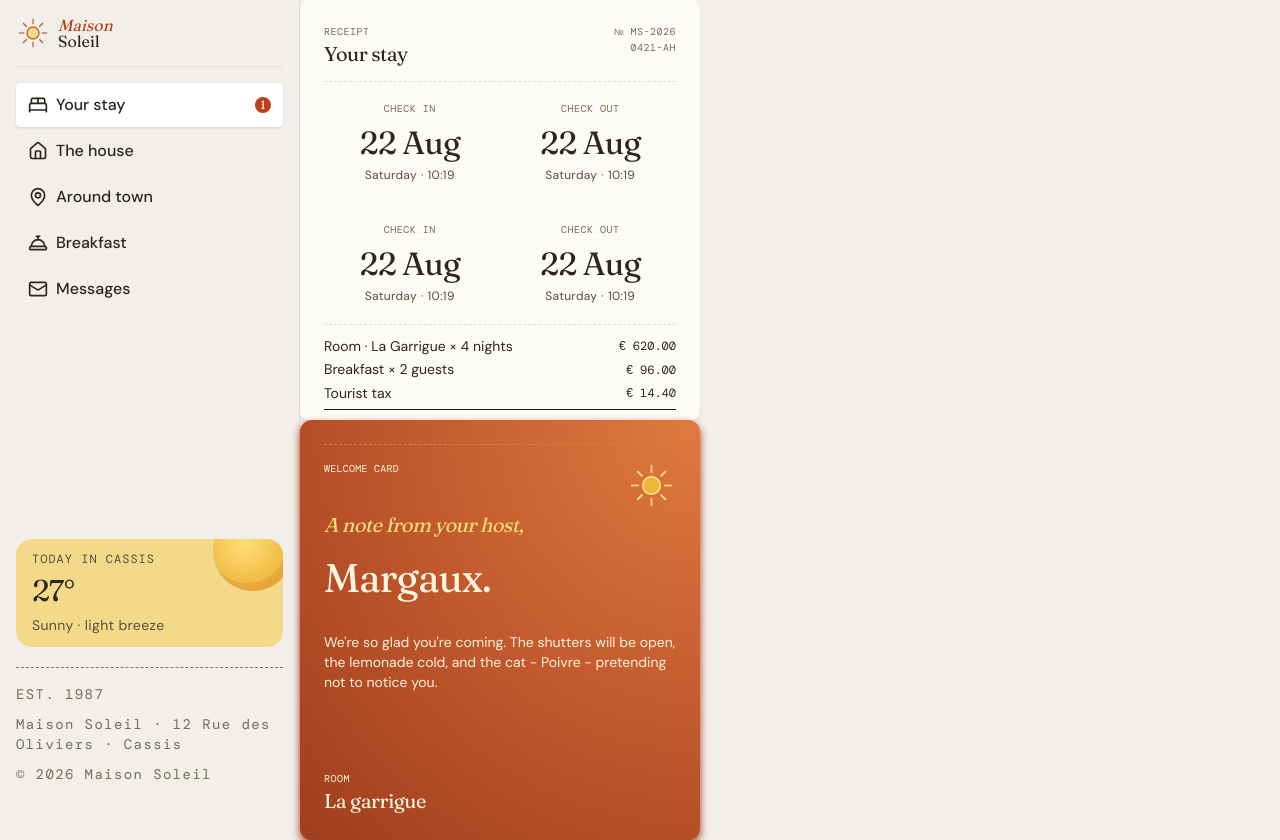
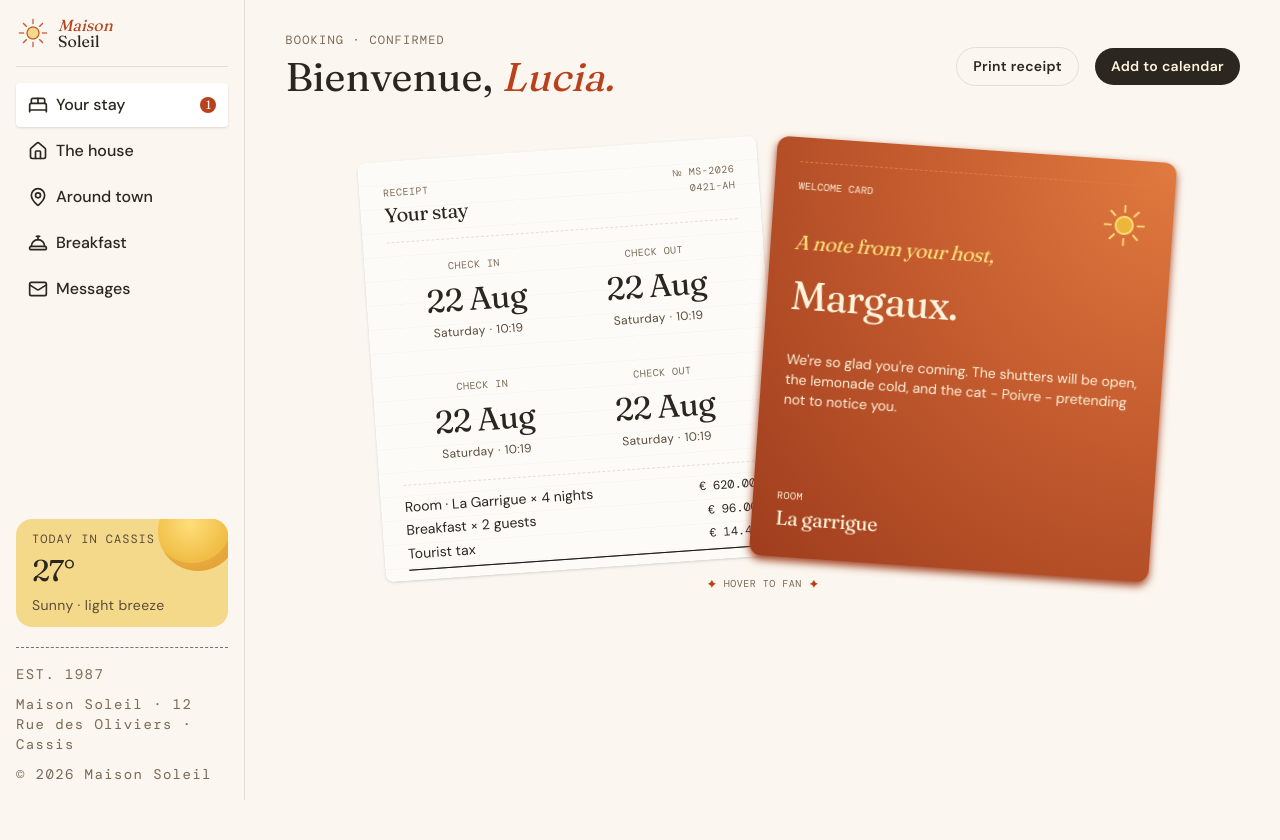
Before and after one commit to alexM421/fm-maison-soleil, a Next.js app: page /home in a window 1280 px wide. After the commit the page ends 800 px from the top, so only its background shows below. Built offline with nearby package versions, Linux system fonts and the light colour scheme.

Commit message:
feat(home): add welcome header and fanned card layout

```diff
--- a/app/(client)/home/page.tsx
+++ b/app/(client)/home/page.tsx
@@ -1,17 +1,53 @@
 import React from 'react'
 import CheckCard from './Cards/CheckCard/CheckCard'
 import NoteCard from './Cards/NoteCard/NoteCard'
+import Image from 'next/image'
 
-const page = () => {
+const page = ({
+  username='lucia'
+}: {
+  username: string
+}) => {
   return (
-    <div>
+    <div className='flex flex-col px-10 py-8 h-screen w-full gap-10'>
+      <div className='flex justify-between items-center'>
+        <div className='flex flex-col gap-1'>
+          <p className='text-neutral-600 font-mono text-xs uppercase tracking-widest leading-[140%]'>Booking · Confirmed</p>
+          <h1 className='text-neutral-900 font-fraunces text-[40px] leading-[120%]'>Bienvenue, <span className='text-terracotta-600 italic capitalize'>{username}.</span></h1>
+        </div>
+        <div className='flex gap-4 items-center'>
+          <button className='bg-transparent border border-neutral-400 rounded-full px-4 py-2.5 hover:cursor-pointer hover:bg-neutral-200 transition-all duration-300 text-neutral-900 leading-[120%] tracking-wide text-sm font-semibold font-sans'>Print receipt</button>
+          <button className='bg-neutral-900 text-sun-50 rounded-full px-4 py-2.5 leading-[120%] tracking-wide hover:cursor-pointer hover:bg-neutral-800 transition-all duration-300 text-sm font-sans font-semibold'>Add to calendar</button>
+        </div>
+      </div>
+      <div className='flex flex-col'>
+        <div className='relative flex  m-auto -space-x-2 justify-center py-2 hover:cursor-pointer group/cards hover:gap-50 gap-0 transition-all duration-500'>
+          <div className='-rotate-4 group-hover/cards:rotate-5 transition-all duration-500'>
             <CheckCard/>
+          </div>
+          <div className='rotate-4 relative group-hover/cards:-rotate-5 transition-all duration-500'>
             <NoteCard
               noteName='Margaux'
               noteRoom='La garrigue'
               noteDesc="We're so glad you're coming. The shutters will be open, the lemonade cold, and the cat - Poivre - pretending not to notice you."
             />
           </div>
+          <Image
+            className='absolute -z-10 top-1/2 -translate-y-1/2'
+            src={'/SunIconHome.png'}
+            alt='Sun Icon'
+            width={164}
+            height={164}
+          />
+        </div>
+        <div className='flex gap-2 items-center self-center'>
+          <Image src={'/FanHoverIcon.png'} alt='Hover to fan icon' width={8} height={8}/>
+          <p className='text-neutral-600 font-mono text-[10px] leading-[140%] tracking-wider'>HOVER TO FAN</p>
+          <Image src={'/FanHoverIcon.png'} alt='Hover to fan icon' width={8} height={8}/>
+        </div>
+
+      </div>
+    </div>
   )
 }
 
--- a/app/globals.css
+++ b/app/globals.css
@@ -1,7 +1,7 @@
 @import "tailwindcss";
 
 :root {
-  --background: #F2EEEA;
+  --background: #FBF6EF;
   --foreground: #171717;
 }
 
```
Also changed, not shown: public/FanHoverIcon.png (added), public/SunIconHome.png (added). Lines whose indentation alone changed are shown as unchanged.
